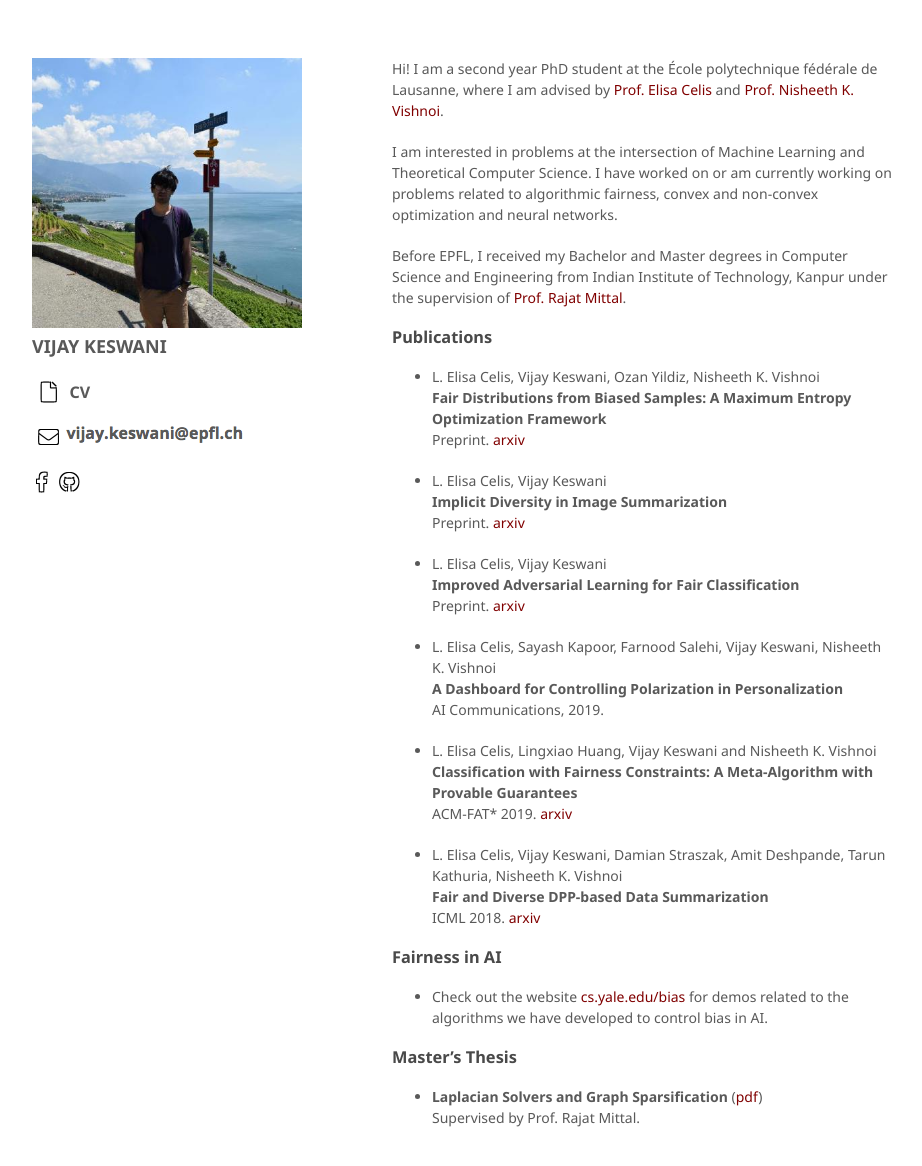
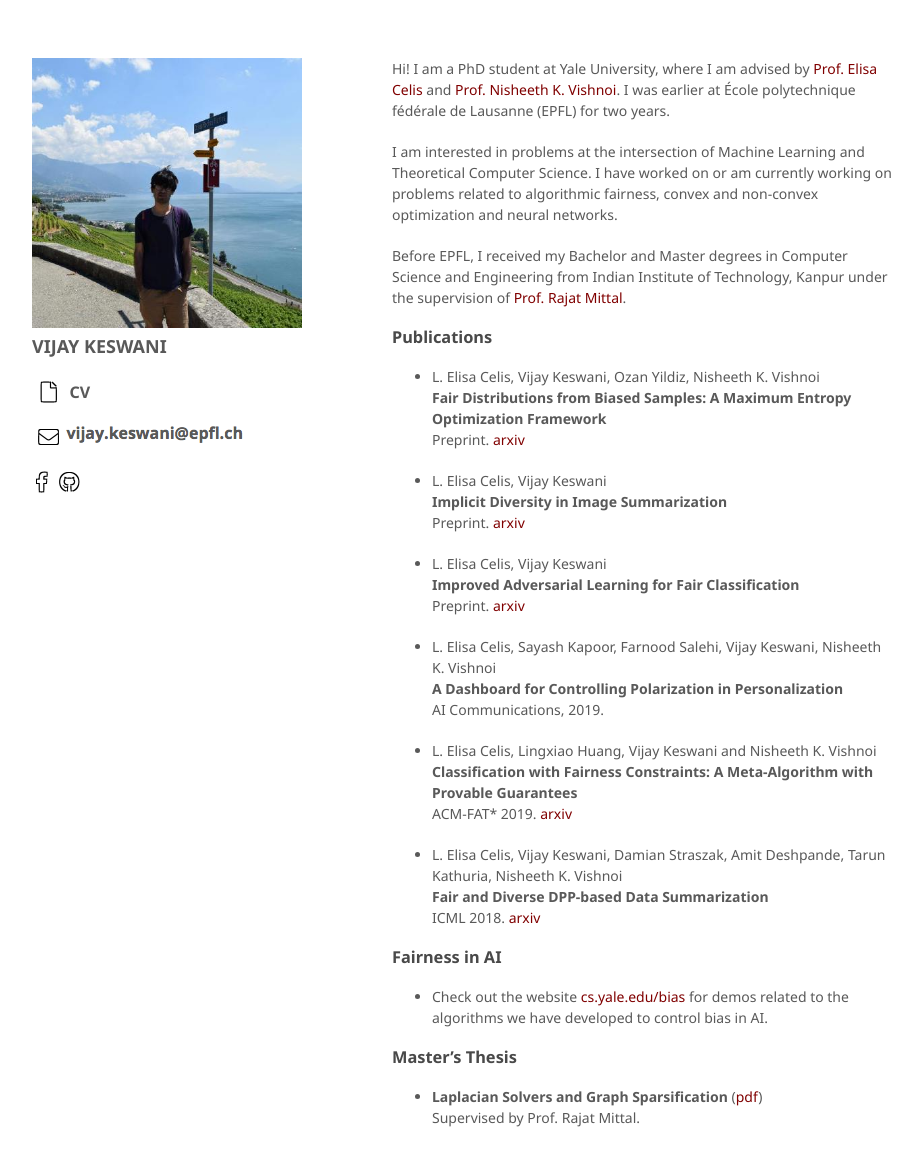
Before and after one commit to vijaykeswani/vijaykeswani.github.io, a Jekyll site: the page built from index.md, in a window 1280 px wide and 1198 px high. Shown: the top 1166 px of the window, without its empty margins (178-1100 px from the left). Built offline with Jekyll 4.4.1, drawn with Linux system fonts in a browser that asks for light colours; nearby versions of some CDN libraries; a script that is not in the unit is left out.

Commit message:
Some updates

```diff
--- a/index.md
+++ b/index.md
@@ -4,7 +4,7 @@ layout: default
 
 
 
-Hi! I am a second year PhD student at the École polytechnique fédérale de Lausanne, where I am advised by [Prof. Elisa Celis](https://theory.epfl.ch/celis/HOME.html) and [Prof. Nisheeth K. Vishnoi](http://cs.yale.edu/homes/vishnoi).
+Hi! I am a PhD student at Yale University, where I am advised by [Prof. Elisa Celis](https://datascienceethics.org/elisacelis/) and [Prof. Nisheeth K. Vishnoi](http://cs.yale.edu/homes/vishnoi). I was earlier at École polytechnique fédérale de Lausanne (EPFL) for two years.
 
 I am interested in problems at the intersection of Machine Learning and Theoretical Computer Science. I have worked on or am currently working on problems related to algorithmic fairness, convex and non-convex optimization and neural networks.
 
```
